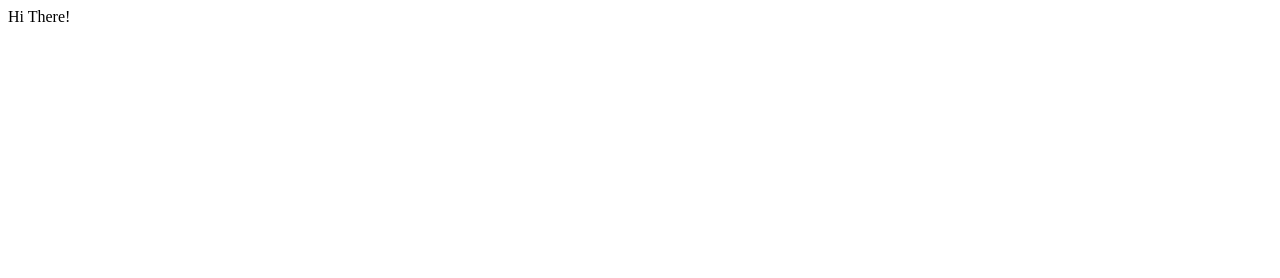
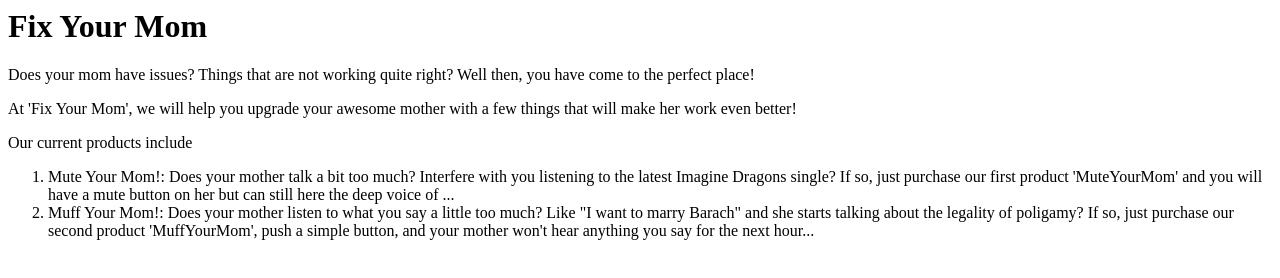
Before and after one commit to fixyourmom/fixyourmom.github.io, a plain HTML site: page index.html in a window 1280 px wide. Drawn offline with Linux system fonts and the light colour scheme.

Commit message:
Update index.html

```diff
--- a/index.html
+++ b/index.html
@@ -1 +1,9 @@
-Hi There!
+<h1>Fix Your Mom</h1>
+<p>Does your mom have issues?  Things that are not working quite right?  Well then, you have come to the perfect place!</p>
+<p>At 'Fix Your Mom', we will help you upgrade your awesome mother with a few things that will make her work even better!</p>
+<p>Our current products include
+  <ol>
+    <li>Mute Your Mom!: Does your mother talk a bit too much?  Interfere with you listening to the latest Imagine Dragons single?  If so, just purchase our first product 'MuteYourMom' and you will have a mute button on her but can still here the deep voice of ...</li>
+    <li>Muff Your Mom!: Does your mother listen to what you say a little too much?  Like "I want to marry Barach" and she starts talking about the legality of poligamy?  If so, just purchase our second product 'MuffYourMom', push a simple button, and your mother won't hear anything you say for the next hour...</li>
+  </ol>
+</p>
```
